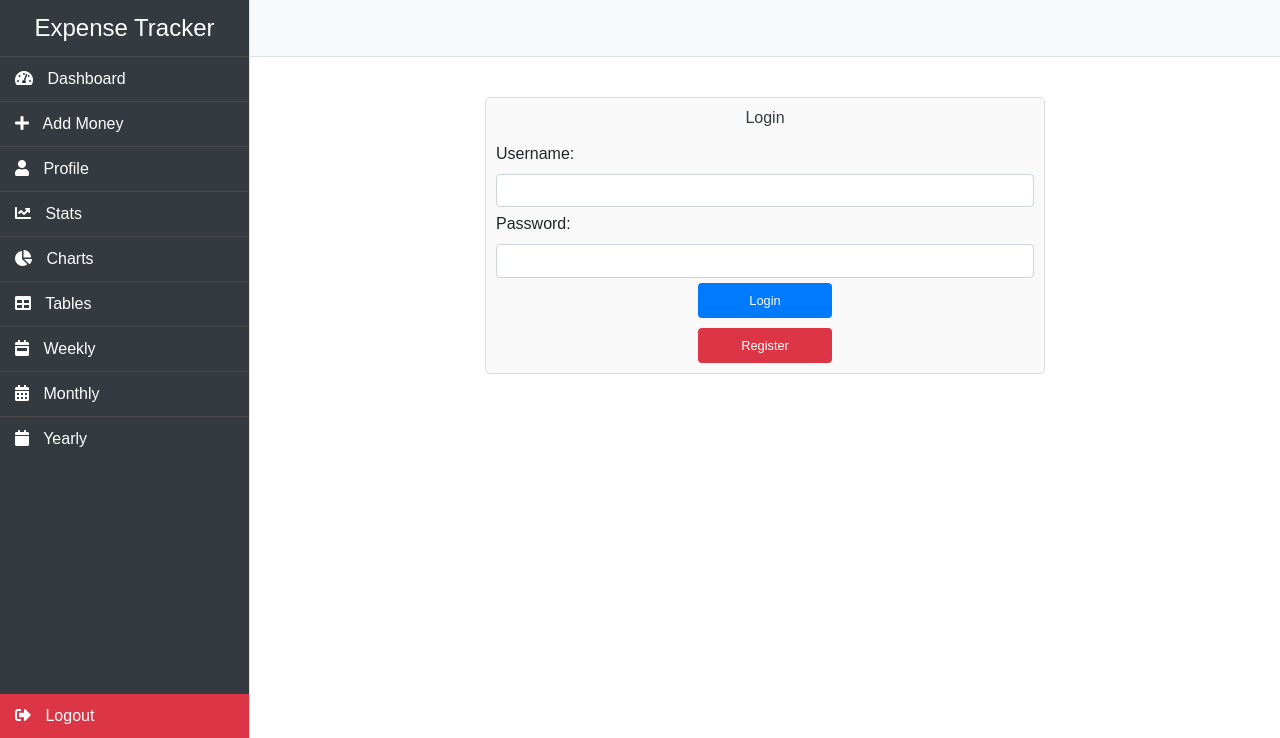
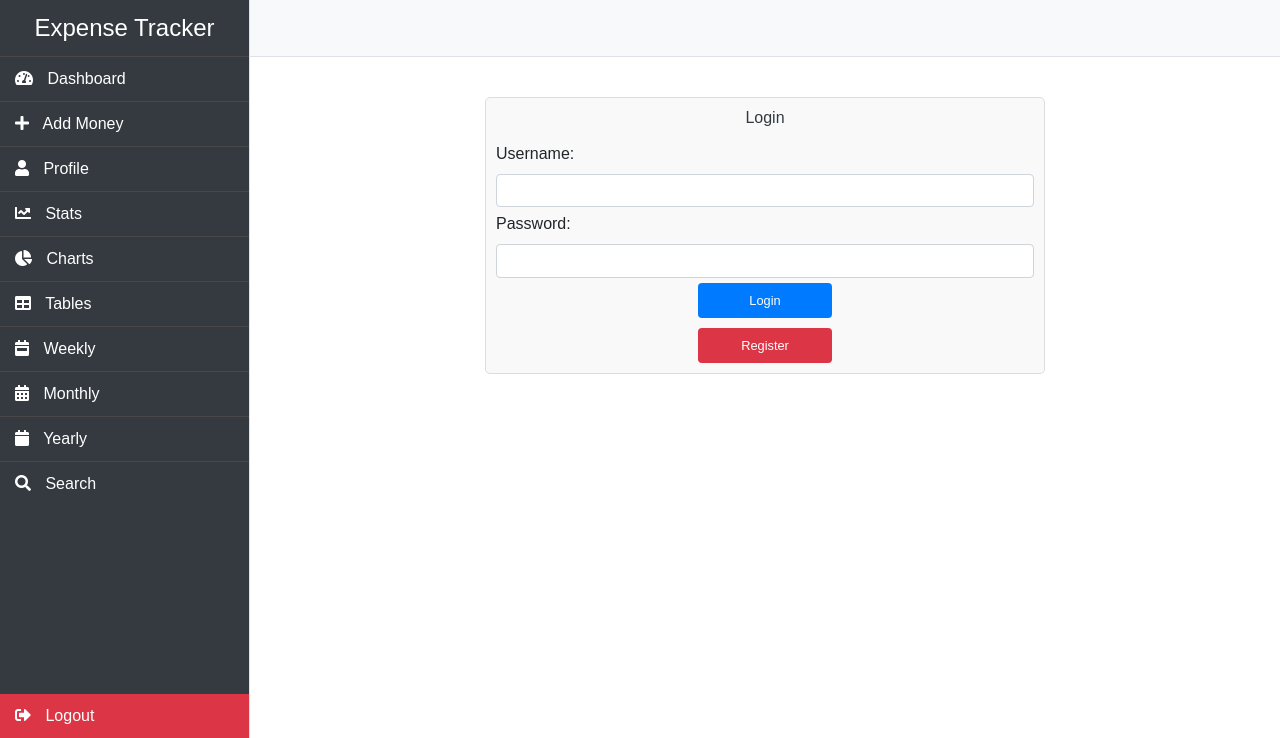
Before and after one commit to Kirill777-web/RumiExpenseTracker, a Django app: page /accounts/home/ in a window 1280 px wide. Shown: the top 738 px of the page. Run offline with Django 5.2, Linux system fonts and the light colour scheme; some libraries are stand-ins or nearby versions.

Commit message:
added search link

```diff
--- a/accounts/templates/base.html
+++ b/accounts/templates/base.html
@@ -42,6 +42,9 @@
                 </a>
                 <a href="{% url 'info_year' %}" class="list-group-item list-group-item-action bg-dark text-white">
                     <i class="fas fa-calendar"></i> Yearly
+                </a>
+                <a href="{% url 'search' %}" class="list-group-item list-group-item-action bg-dark text-white">
+                    <i class="fas fa-search"></i> Search
                 </a>
             </div>
             <a href="{% url 'logout' %}" class="list-group-item list-group-item-action bg-danger text-white mt-auto">
--- a/expenses/urls.py
+++ b/expenses/urls.py
@@ -11,5 +11,5 @@ urlpatterns = [
     path('search/', views.search, name='search'),
     path('charts/', views.charts, name='charts'),
     path('stats/', views.stats, name='stats'),
-    path('tables/', views.tables, name='tables'),  # Ensure this line exists
+    path('tables/', views.tables, name='tables'),
 ]
```
